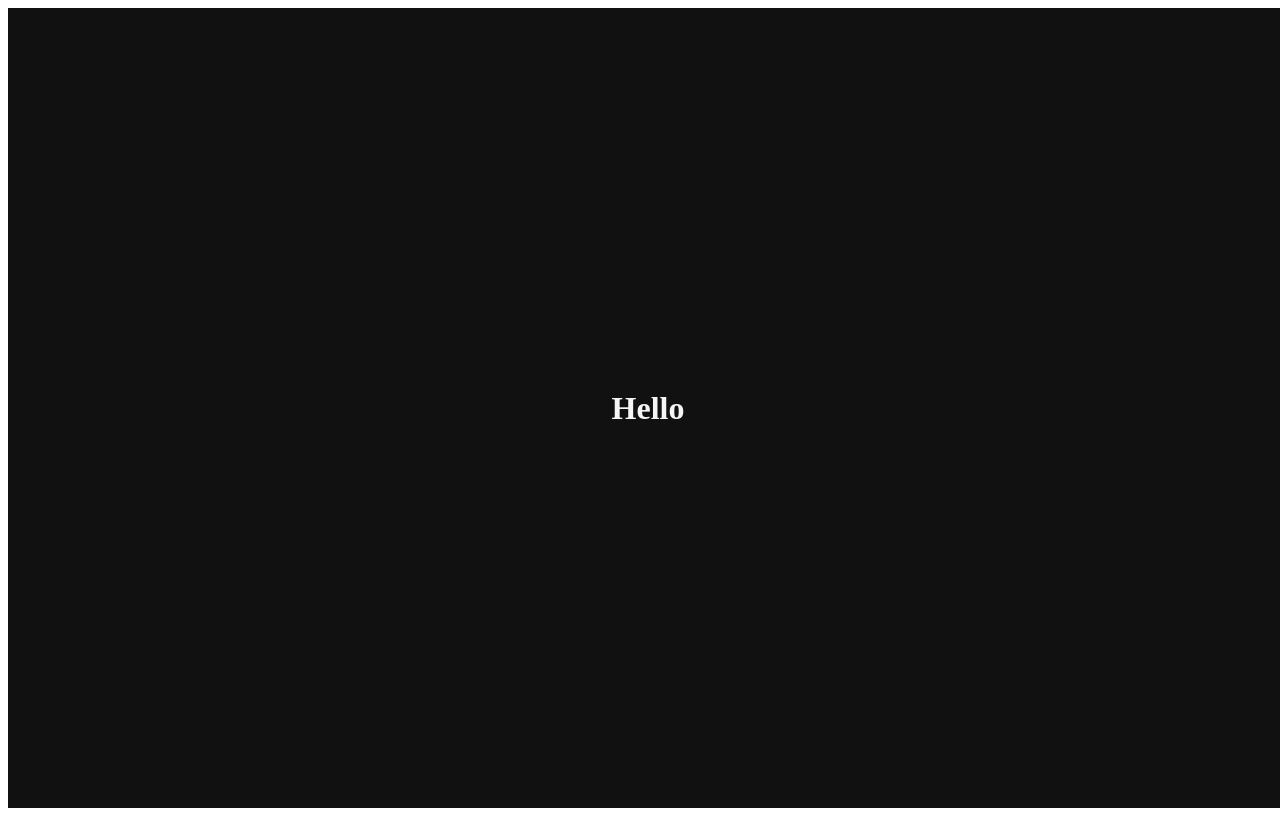
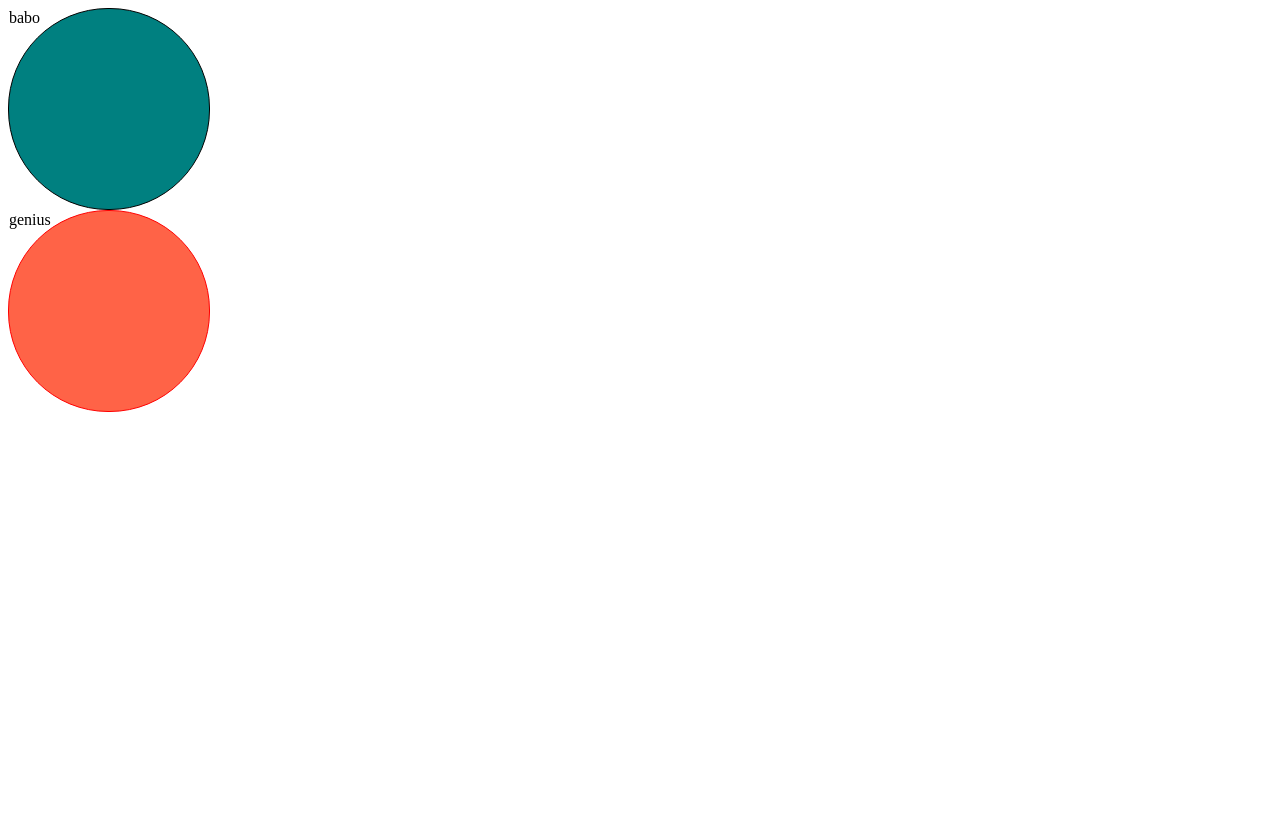
Before and after one commit to lukeheo8592/react-masterclass, a React (Create React App) app: page / in a window 1280 px wide. Built offline with nearby package versions, Linux system fonts and the light colour scheme.

Commit message:
props and optional one

```diff
--- a/src/App.tsx
+++ b/src/App.tsx
@@ -1,23 +1,11 @@
-import styled from "styled-components";
-
-const Title = styled.h1`
-  color: ${(props) => props.theme.textColor};
-`;
-
-const Wrapper = styled.div`
-  display: flex;
-  height: 100vh;
-  width: 100vw;
-  justify-content: center;
-  align-items: center;
-  background-color: ${(props) => props.theme.backgroundColor};
-`;
+import Circle from "./Circle";
 
 function App() {
   return (
-    <Wrapper>
-      <Title>Hello</Title>
-    </Wrapper>
+    <div>
+      <Circle borderColor="black" bgColor="teal" />
+      <Circle text="genius" bgColor="tomato" />
+    </div>
   );
 }
 
--- /dev/null
+++ b/src/Circle.tsx
@@ -0,0 +1,27 @@
+import styled from "styled-components";
+
+interface ContainerProps {
+  bgColor: string;
+  borderColor:string;
+}
+
+const Container = styled.div<ContainerProps>`
+  width: 200px;
+  height: 200px;
+  background-color: ${(props) => props.bgColor};
+  border-radius: 100px;
+  border: 1px solid ${props => props.borderColor};
+`;
+
+interface CircleProps {
+    bgColor: string;
+    borderColor?:string;
+    text?:string;
+  }
+function Circle({ bgColor, borderColor, text ="babo" }: CircleProps) {
+  return <Container bgColor={bgColor} borderColor={borderColor ?? "red"}>
+      {text}
+  </Container>;
+}
+
+export default Circle;
--- a/src/index.tsx
+++ b/src/index.tsx
@@ -1,23 +1,10 @@
 import React from "react";
 import ReactDOM from "react-dom";
-import { ThemeProvider } from "styled-components";
 import App from "./App";
-
-const darkTheme = {
-  textColor: "whitesmoke",
-  backgroundColor: "#111",
-};
-
-const lightTheme = {
-  textColor: "#111",
-  backgroundColor: "whitesmoke",
-};
 
 ReactDOM.render(
   <React.StrictMode>
-    <ThemeProvider theme={darkTheme}>
-      <App />
-    </ThemeProvider>
+    <App />
   </React.StrictMode>,
   document.getElementById("root")
 );
```
